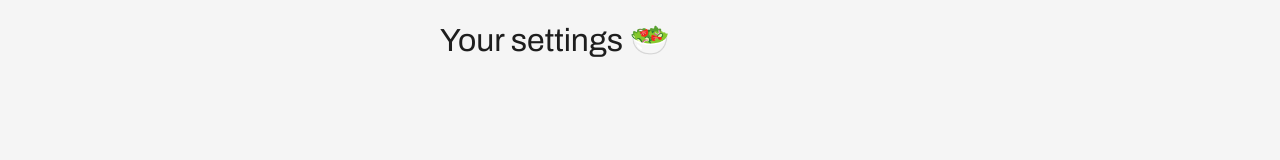
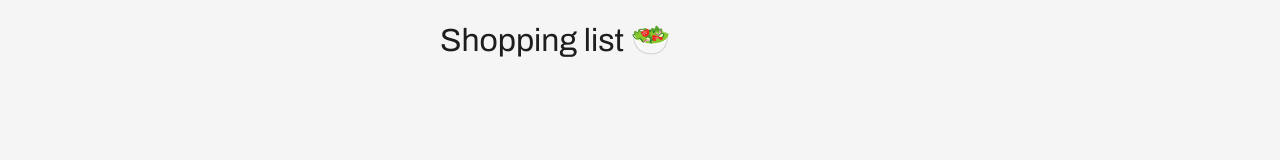
Before and after one commit to gcode-de/mealwheel_old, a Next.js app: page /shopping-list in a window 1280 px wide. Shown: the top 160 px of the page. Built offline with nearby package versions, Linux system fonts and the light colour scheme.

Commit message:
rename Shopping List H1

```diff
--- a/pages/shopping-list.js
+++ b/pages/shopping-list.js
@@ -1,7 +1,7 @@
 export default function HomePage() {
   return (
     <div>
-      <h1>Your settings 🥗</h1>
+      <h1>Shopping list 🥗</h1>
     </div>
   );
 }
```
